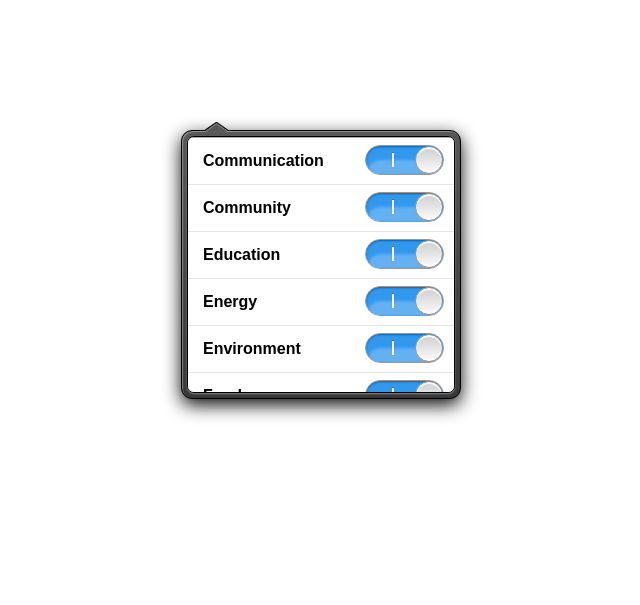
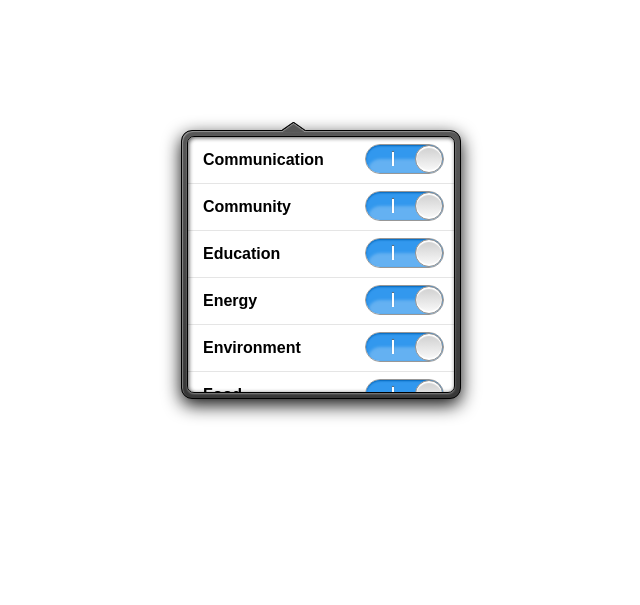
Before and after one commit to FredericJacobs/Fragile_Oasis, a PHP site: page /test.html in a window 1280 px wide. Shown: the top 605 px of the page, without its empty margins (341-981 px from the left). Run offline with PHP 8.4, Linux system fonts and the light colour scheme.

Commit message:
Fixing bootstrap bar

```diff
--- a/view/index.html
+++ b/view/index.html
@@ -26,9 +26,9 @@
 	<script src="scripts/libs/less.js"></script>
 	<script src="scripts/libs/protovis.js"></script>
 	<script src="scripts/popup.js"></script>
+	<script src="script/popover.js"></script>
 	<!--script src="scripts/libs/bootstrap.js"></script-->
 	<script src="https://maps.googleapis.com/maps/api/js?sensor=false"></script>
-	<script src="scripts/popup.js"></script>
 	<script src="scripts/visualization.js" type="text/javascript+protovis"></script>
 	<script src="http://ajax.googleapis.com/ajax/libs/jquery/1.7.2/jquery.min.js"></script>
 
@@ -163,6 +163,7 @@ function initialize() {
 			<a class="brand" href="/">Fragile Oasis</a>
 			<ul class="nav">
 				<li class="active"><a href="">Map</a></li>
+				<li class="inactive"><a href="javascript:showPopup">Other</a></li>
 			</ul>
 			<ul class="nav pull-right">
 				<li><a href="">Log in</a></li>
--- a/view/styles/popover.css
+++ b/view/styles/popover.css
@@ -41,7 +41,7 @@
 
         .popover .arrow {
         position:absolute;
-        left:23px;
+        left:100px;
         top:-9px;
         width:25px;
         height:10px;
@@ -91,23 +91,7 @@
         .popover .popover-body ul li:last-child {
         border-bottom:0;
         }
-		html, body { margin: 0; padding: 0;
-					font: bold 17px Helvetica, Arial, Sans-serif; }
-				ul, li { list-style: none;
-					margin: 0;
-					padding: 0;
-			 	}
-				li {
-					background-color: #fff;
-					border-bottom: solid 1px #ACACAC;
-					padding: 15px;
-				}
-				li:first-of-type {
-					border-top: solid 1px #ACACAC;
-				}
-				li:last-of-type {
-					height: 20px;
-				}
+
 				.switch {
 					position: relative;
 					float: right;
```
